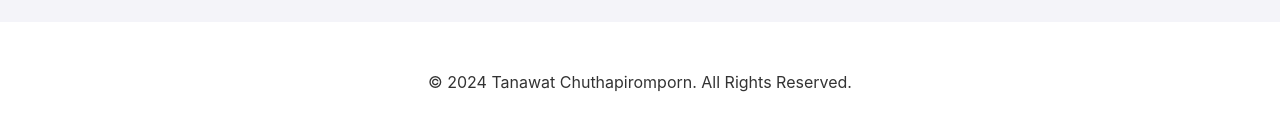
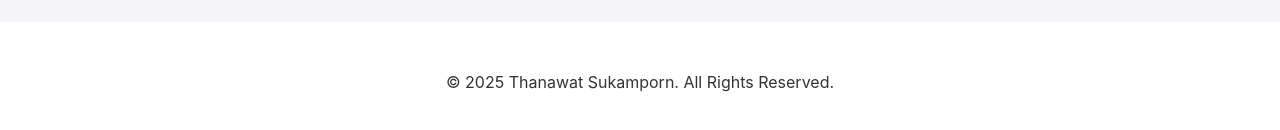
Before and after one commit to Combine1234/Thanawat_Port_Web, a plain HTML site: page index.html in a window 1280 px wide. Shown: the part 2858-2988 px from the top of the page. Drawn offline with Linux system fonts and the light colour scheme.

Commit message:
copy right

```diff
--- a/index.html
+++ b/index.html
@@ -125,7 +125,7 @@
     </main>
 
     <footer>
-        <p>&copy; 2024 Tanawat Chuthapiromporn. All Rights Reserved.</p>
+        <p>&copy; 2025 Thanawat Sukamporn. All Rights Reserved.</p>
     </footer>
 
 </body>
```
